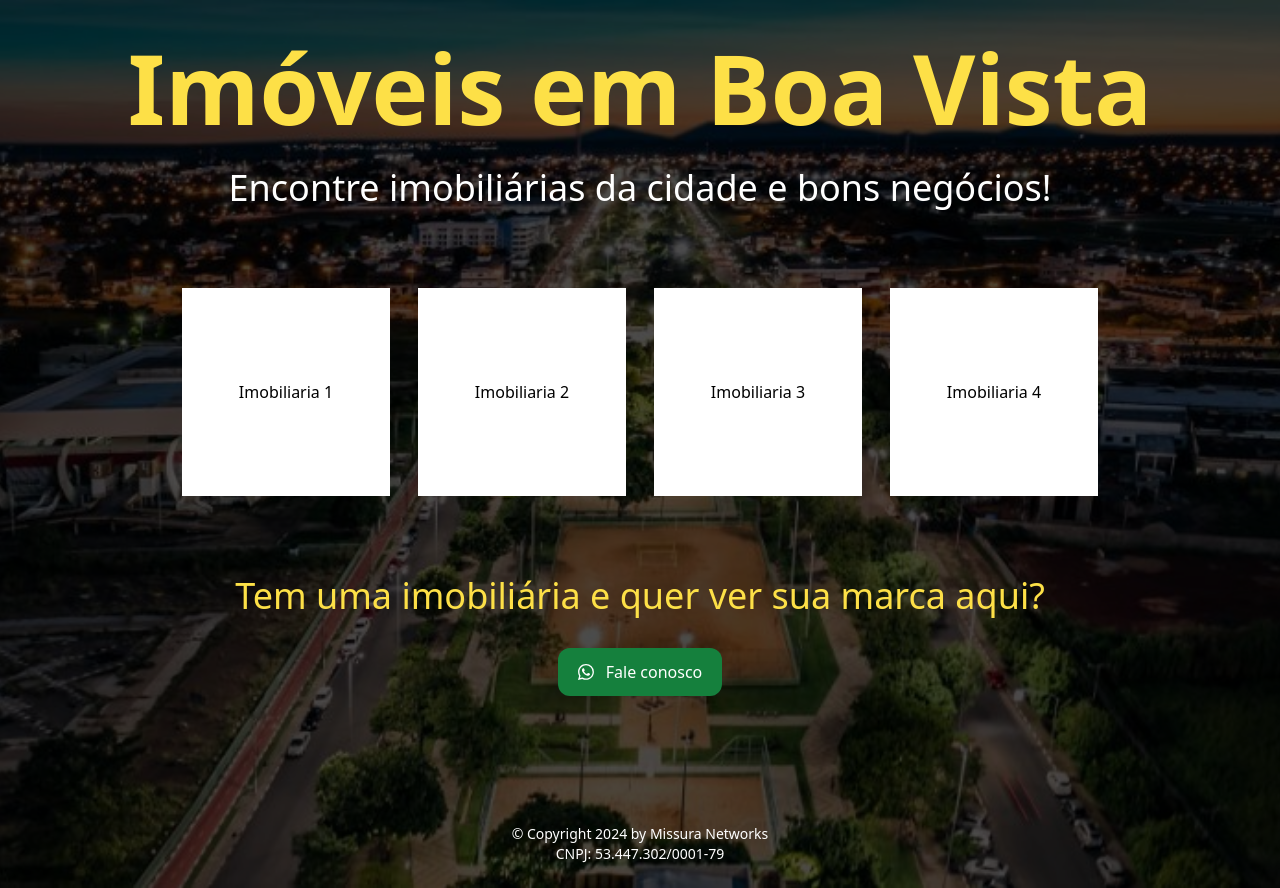
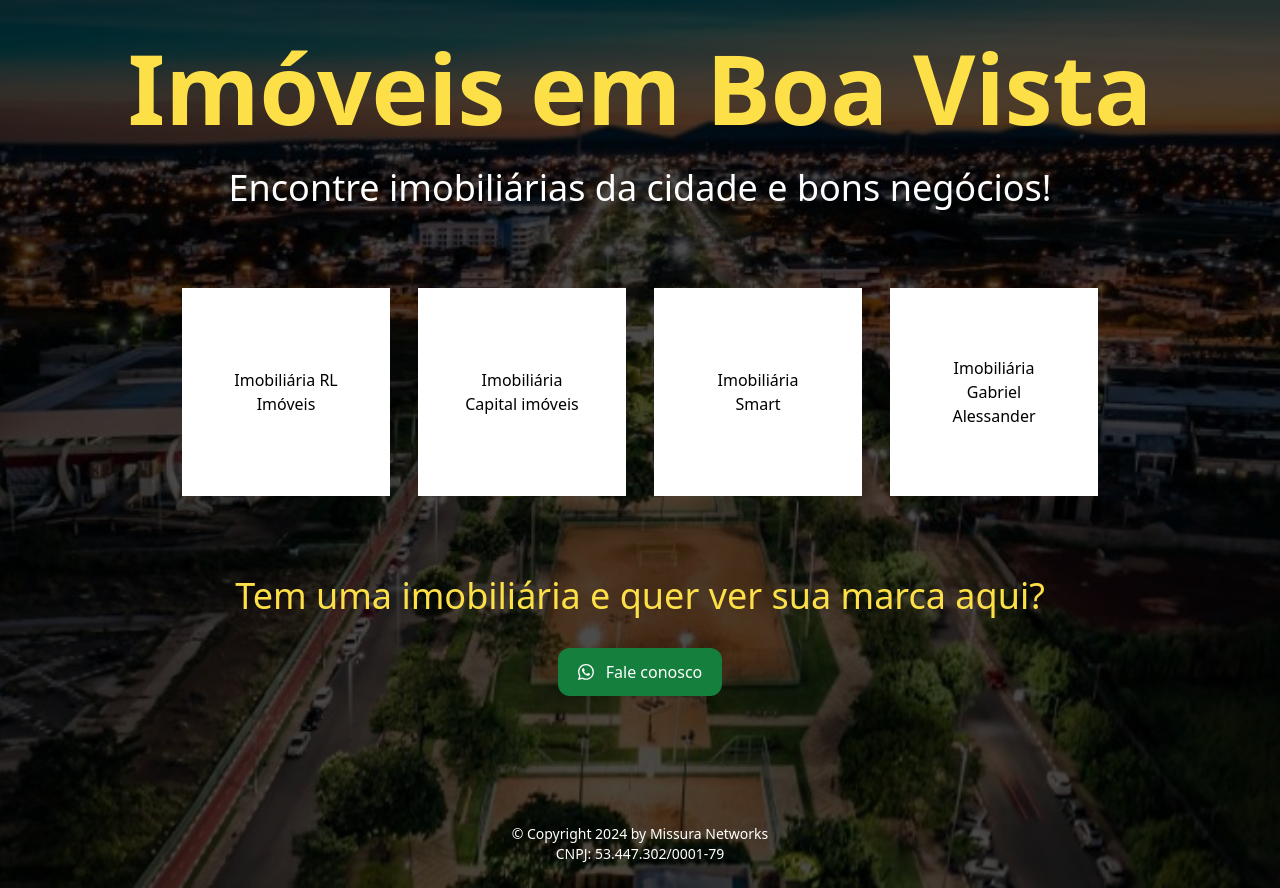
Before and after one commit to mmissura/imoveisemboavista, a React (Vite) app: page / in a window 1280 px wide. Built offline with nearby package versions, Linux system fonts and the light colour scheme.

Commit message:
change names clients

```diff
--- a/src/App.tsx
+++ b/src/App.tsx
@@ -16,7 +16,7 @@ export const App = () => {
             target="_blank"
             className="bg-white text-black py-3 px-10 text-center mt-12 flex justify-center items-center gap-3 rounded-xl mb-12"
             >
-              Imobiliaria 1
+              Imobiliária RL Imóveis
             </a>
             {/* Sua imobiliária aqui */}
           </div>
@@ -25,7 +25,7 @@ export const App = () => {
             target="_blank"
             className="bg-white text-black py-3 px-10 text-center mt-12 flex justify-center items-center gap-3 rounded-xl mb-12"
             >
-              Imobiliaria 2
+              Imobiliária Capital imóveis
             </a>
             {/* Sua imobiliária aqui */}
           </div>
@@ -34,7 +34,7 @@ export const App = () => {
             target="_blank"
             className="bg-white text-black py-3 px-10 text-center mt-12 flex justify-center items-center gap-3 rounded-xl mb-12"
             >
-              Imobiliaria 3
+              Imobiliária Smart
             </a>
             {/* Sua imobiliária aqui */}
           </div>
@@ -43,7 +43,7 @@ export const App = () => {
             target="_blank"
             className="bg-white text-black py-3 px-10 text-center mt-12 flex justify-center items-center gap-3 rounded-xl mb-12"
             >
-              Imobiliaria 4
+              Imobiliária Gabriel Alessander
             </a>
             {/* Sua imobiliária aqui */}
           </div>
```
